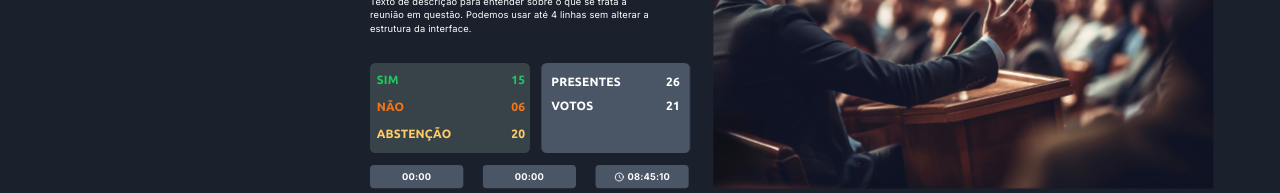
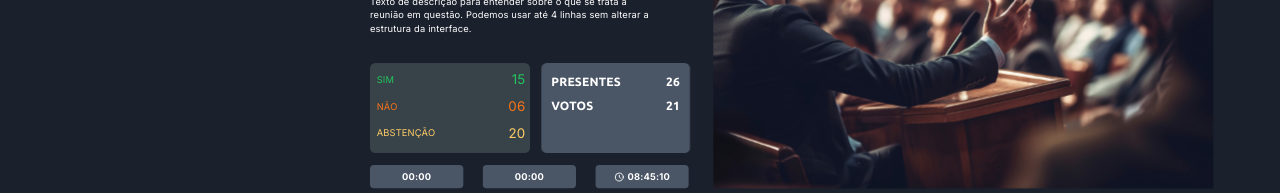
Before and after one commit to alexia-alcantara/painel-editor, an Angular app: page /editor/1 in a window 1280 px wide. Shown: the part 199-392 px from the top of the page. Built offline with nearby package versions, Linux system fonts and the light colour scheme.

Commit message:
feat: Update voto-item component to use dynamic font styling based on FonteService

```diff
--- a/src/app/components/votacao-total/voto-item/voto-item.component.html
+++ b/src/app/components/votacao-total/voto-item/voto-item.component.html
@@ -1,6 +1,15 @@
-<div class="flex justify-between items-center voto-item"
-     [style.width.px]="width"
-     [style.height.px]="height">
-  <span class="font-semibold uppercase text-lg" [style.color]="cor">{{ label }}</span>
-  <span class="font-semibold text-lg" [style.color]="cor">{{ valor | number:'2.0' }}</span>
+<div class="flex justify-between items-center voto-item" [style.width.px]="width" [style.height.px]="height">
+  <span [ngStyle]="{
+    'font-family': fontLabel.family,
+    'font-size.px': fontLabel.size,
+    'font-weight': fontLabel.weight,
+    'font-style': fontLabel.style,
+    'color': cor || fontLabel.color
+  }">{{ label }}</span>  <span [ngStyle]="{
+    'font-family': fontValor.family,
+    'font-size.px': fontValor.size,
+    'font-weight': fontValor.weight,
+    'font-style': fontValor.style,
+    'color': cor || fontValor.color
+  }">{{ valor | number:'2.0' }}</span>
 </div>
--- a/src/app/components/votacao-total/voto-item/voto-item.component.ts
+++ b/src/app/components/votacao-total/voto-item/voto-item.component.ts
@@ -1,5 +1,7 @@
 import { CommonModule } from '@angular/common';
 import { Component, Input } from '@angular/core';
+import { FonteService } from '../../../services/fonte.service';
+import { FontConfig } from '../../../models/fontes.model';
 
 @Component({
   selector: 'app-voto-item',
@@ -16,5 +18,16 @@ export class VotoItemComponent {
   @Input() cor: string = '#FFFFFF';
   @Input() valor: number = 0;
 
+  constructor(private fonteService: FonteService) {}
+
+    get fontLabel(): FontConfig {
+    const fonte = this.fonteService.getFonteByTipo('votacao-item').find(f => f.subId === 'label');
+    return fonte?.font || { family: 'Inter, sans-serif', size: 18, weight: '600', color: this.cor };
+  }
+
+   get fontValor(): FontConfig {
+    const fonte = this.fonteService.getFonteByTipo('votacao-item').find(f => f.subId === 'valor');
+    return fonte?.font || { family: 'Inter, sans-serif', size: 18, weight: '600', color: this.cor };
+  }
 
 }
```
